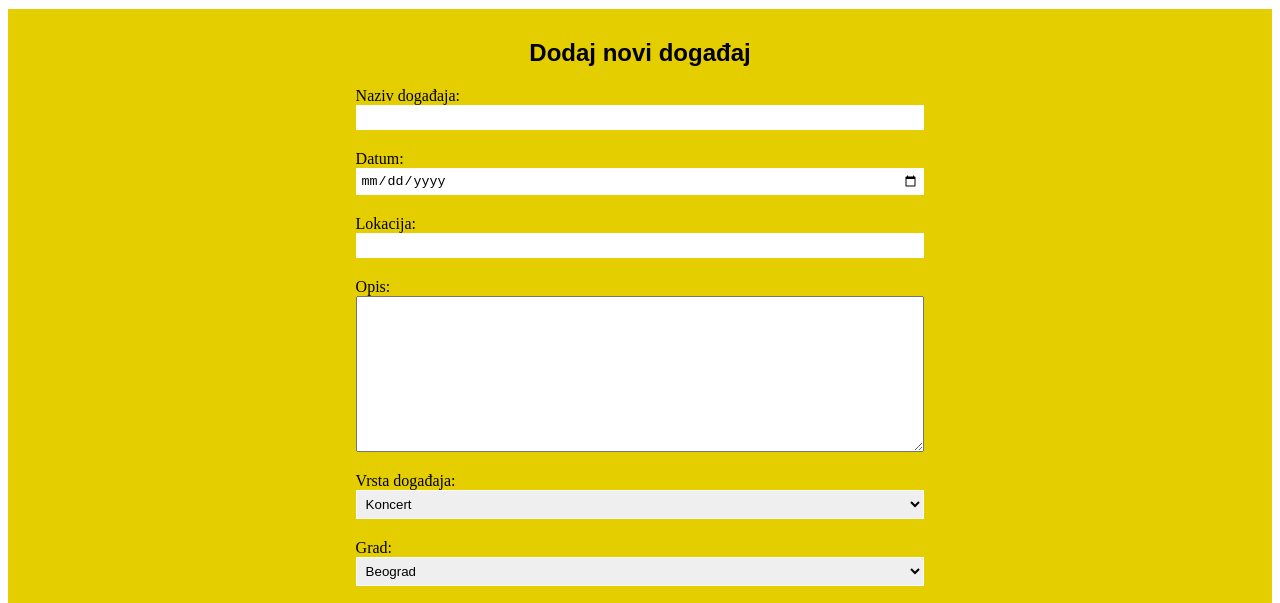
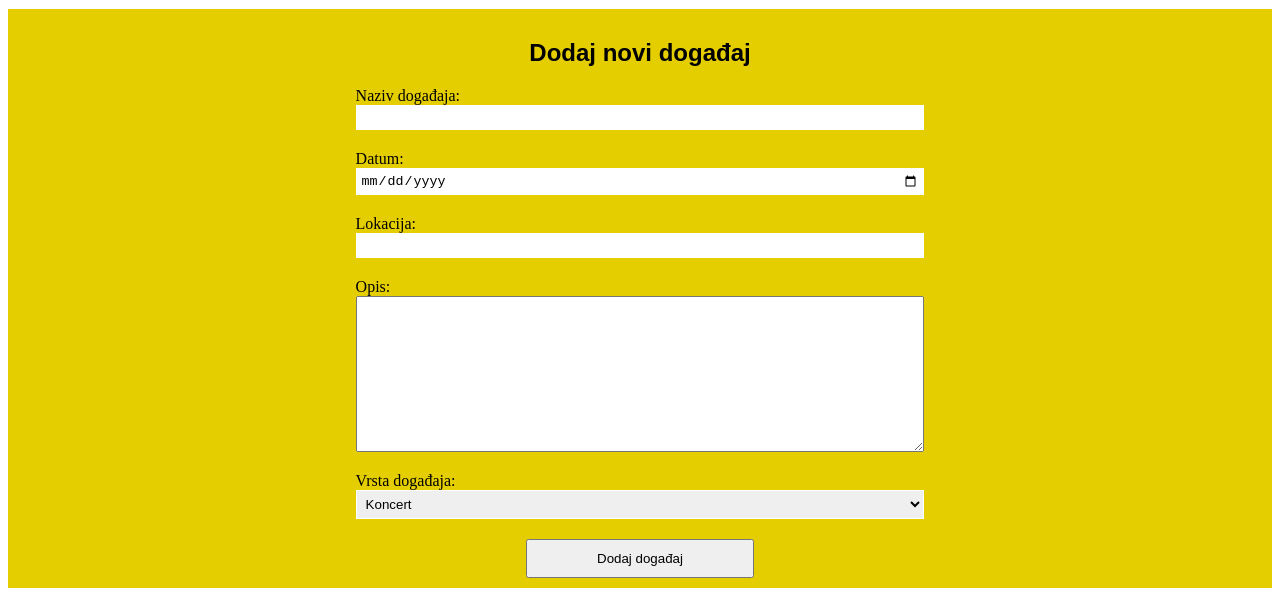
Before and after one commit to Mikicaa97/GIGTICKET, a plain HTML site: page index.html in a window 1280 px wide. Shown: the part 79-682 px from the top of the page. Drawn offline with nearby package versions, Linux system fonts and the light colour scheme.

Commit message:
index.html

```diff
--- a/index.html
+++ b/index.html
@@ -58,14 +58,14 @@
                         </select>
                     </div>
 
-                    <div class="poljeForme">
+                    <!--<div class="poljeForme">
                         <label for="">Grad:</label>
                         <select id="tip" required>
                             <option value="">Beograd</option>
                             <option value="">Novi Sad</option>
                             <option value="">Niš</option>
                         </select>
-                    </div>
+                    </div>-->
 
                     <!-- <div class="poljeForme">
                         <label for="">Slika događaja:</label>
```
